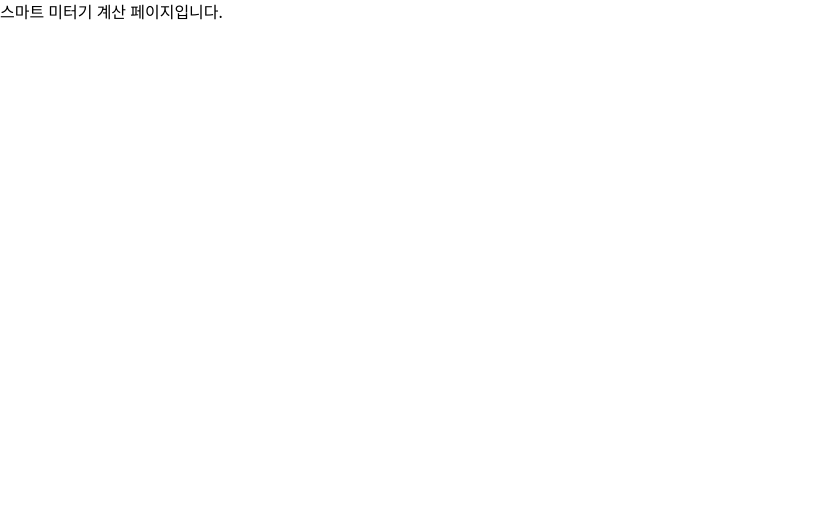
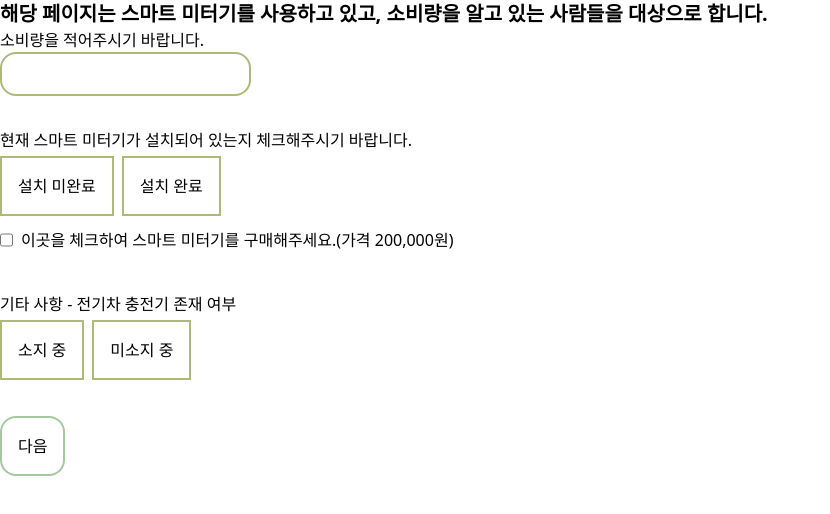
Before and after one commit to Littlestar0508/wrtn_assignment, a Next.js app: page /smart-calculate in a window 1280 px wide. Shown: the top 514 px of the page, without its empty margins (0-830 px from the left). Built offline with nearby package versions, Linux system fonts and the light colour scheme.

Commit message:
FEAT : 직접 입력 페이지 HTML 마크업

```diff
--- a/src/app/smart-calculate/page.tsx
+++ b/src/app/smart-calculate/page.tsx
@@ -1,7 +1,75 @@
+"use client";
+
+import RadioGroup from "@/components/RadioGroup";
+import { useUserSettingStore } from "@/store/useUserSettingStore";
+
 export default function SmartCalculate() {
+  const {
+    evCharger,
+    smartMeter,
+    purchase,
+    setEvCharger,
+    setSmartMeter,
+    setPurchase,
+  } = useUserSettingStore();
+
   return (
     <>
-      <div>스마트 미터기 계산 페이지입니다.</div>
+      <div className="font-bold text-xl">
+        해당 페이지는 스마트 미터기를 사용하고 있고, 소비량을 알고 있는 사람들을
+        대상으로 합니다.
+      </div>
+      <form className="flex flex-col items-start gap-8">
+        <label className="flex flex-col">
+          소비량을 적어주시기 바랍니다.
+          <input
+            type="number"
+            className="border-2 border-secondary rounded-2xl p-2"
+          />
+        </label>
+        <RadioGroup
+          name="smartMeter"
+          legend="현재 스마트 미터기가 설치되어 있는지 체크해주시기 바랍니다."
+          options={[
+            { value: "uninstalled", label: "설치 미완료" },
+            { value: "installed", label: "설치 완료" },
+          ]}
+          ariaLabel="스마트 미터기 설치 여부"
+          onChange={setSmartMeter}
+          value={smartMeter}
+          children={
+            <label className="flex gap-2 py-2">
+              <input
+                type="checkbox"
+                name="purchase"
+                value="purchase"
+                checked={purchase}
+                onChange={(e) => setPurchase(e.currentTarget.checked)}
+              />
+              <span>
+                이곳을 체크하여 스마트 미터기를 구매해주세요.(가격 200,000원)
+              </span>
+            </label>
+          }
+        />
+        <RadioGroup
+          name="evCharger"
+          legend="기타 사항 - 전기차 충전기 존재 여부"
+          options={[
+            { value: "yes", label: "소지 중" },
+            { value: "no", label: "미소지 중" },
+          ]}
+          ariaLabel="전기차 충전기 유무"
+          onChange={setEvCharger}
+          value={evCharger}
+        />
+        <button
+          type="submit"
+          className="border-2 border-primary rounded-2xl p-4 active:bg-secondary"
+        >
+          다음
+        </button>
+      </form>
     </>
   );
 }
```
